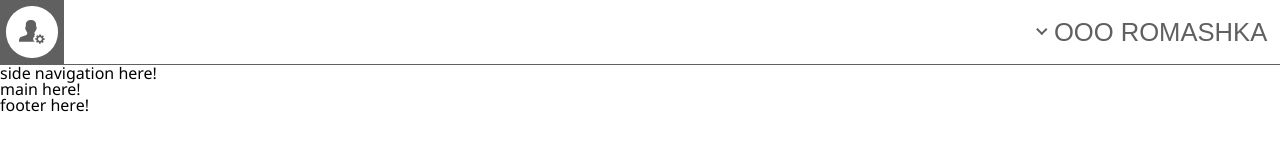
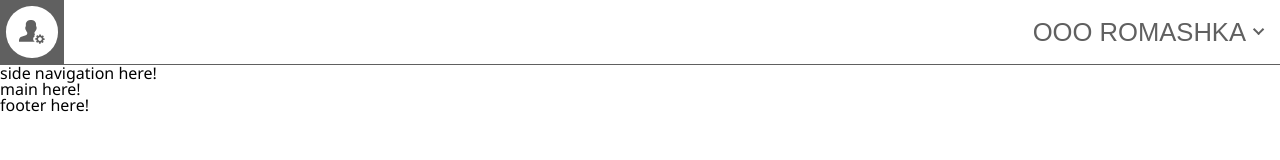
Before and after one commit to mikhail-davydov/bdr, a React (Create React App) app in the folder frontend/: page / in a window 1280 px wide. Shown: the top 160 px of the page. Built offline with nearby package versions, Linux system fonts and the light colour scheme.

Commit message:
refactor: Company button minor refactoring

```diff
--- a/frontend/src/component/chevron/Chevron.css
+++ b/frontend/src/component/chevron/Chevron.css
@@ -1,4 +1,4 @@
-.chevron::before {
+.chevron::after {
     visibility: hidden;
     content: "";
     width: 0.5vw;
@@ -6,25 +6,24 @@
     border-width: 0 0.2vw 0.2vw 0;
     border-style: solid;
     border-color: var(--dark-grey);
-    transition: transform 100ms;
 }
 
-.chevron-left::before {
+.chevron-left::after {
     visibility: visible;
-    transform: translateX(-100%) translateY(-5%) rotate(135deg);
+    transform: translateX(100%) translateY(-5%) rotate(135deg);
 }
 
-.chevron-down::before {
+.chevron-down::after {
     visibility: visible;
-    transform: translateX(-100%) translateY(-30%) rotate(45deg);
+    transform: translateX(100%) translateY(-30%) rotate(45deg);
 }
 
-.chevron-right::before {
+.chevron-right::after {
     visibility: visible;
-    transform: translateX(-100%) translateY(-5%) rotate(-45deg);
+    transform: translateX(100%) translateY(-5%) rotate(-45deg);
 }
 
-.chevron-up::before {
+.chevron-up::after {
     visibility: visible;
-    transform: translateX(-100%) translateY(20%) rotate(-135deg);
+    transform: translateX(100%) translateY(20%) rotate(-135deg);
 }
--- a/frontend/src/component/company/Company.css
+++ b/frontend/src/component/company/Company.css
@@ -1,14 +1,15 @@
 .company-container {
     background-color: var(--white);
-    padding-right: 1vw;
+    padding-right: 2vw;
     height: 5vw;
+    min-width: 15vw;
 }
 
 .company {
     height: 100%;
     display: flex;
     align-items: center;
-    justify-content: center;
+    justify-content: right;
 }
 
 .company__text {
--- a/frontend/src/component/company/Company.js
+++ b/frontend/src/component/company/Company.js
@@ -6,6 +6,7 @@ import "../chevron/Chevron.css";
 class Company extends Component {
 
     render() {
+        // let className = "company";
         let className = this.props.chevronUp ?
             "company chevron chevron-up" :
             "company chevron chevron-down";
--- a/frontend/src/component/company/__list-item/CompanyListItem.css
+++ b/frontend/src/component/company/__list-item/CompanyListItem.css
@@ -1,11 +1,11 @@
 .company__list-item {
     height: 3vw;
+    min-width: 15vw;
     border: 1px solid var(--white);
     color: var(--dark-grey);
     padding-right: 1vw;
     padding-left: 1vw;
     display: flex;
-    justify-content: center;
     align-items: center;
     transition: background-color 250ms, border 250ms;
 }
```
